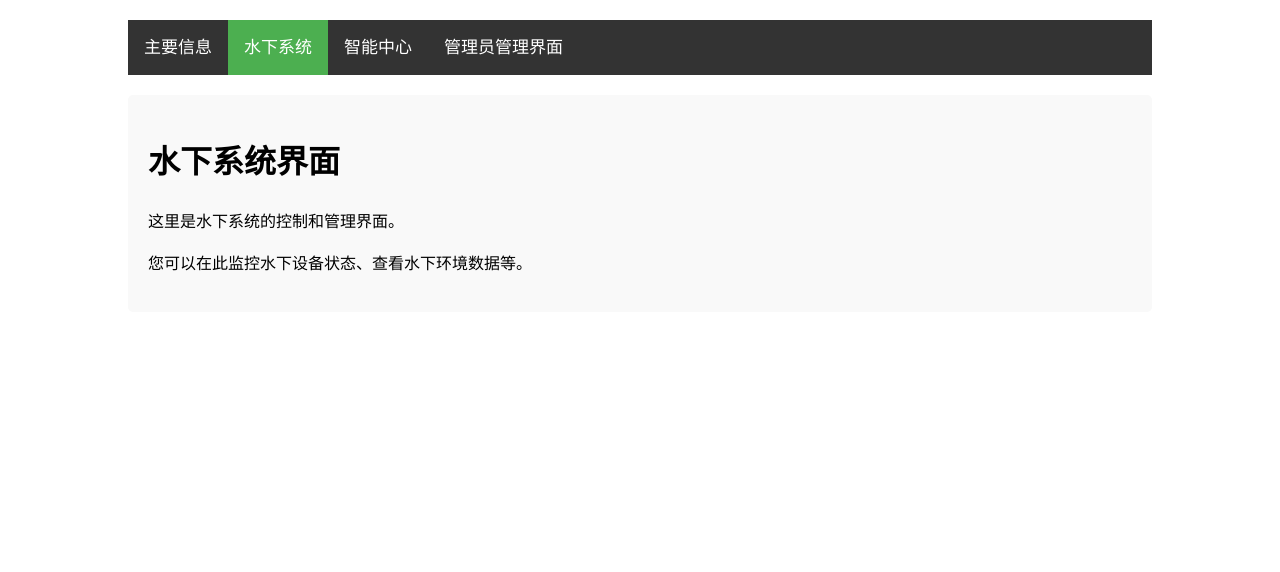
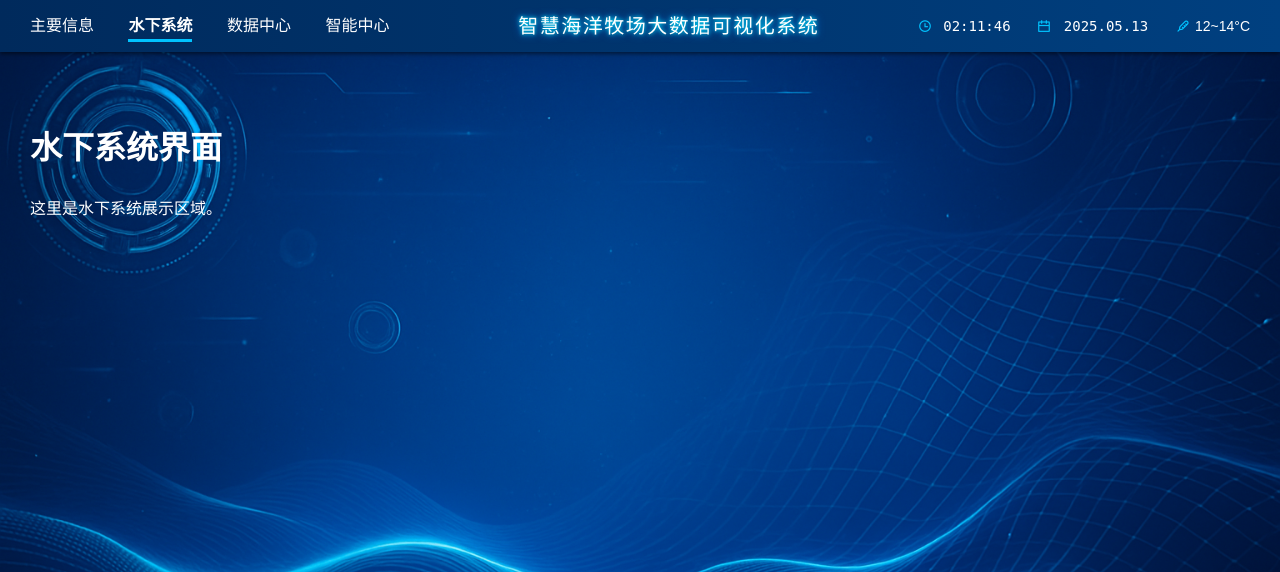
Before and after one commit to lightspacious/software_engineering, a Flask app: page /underwater in a window 1280 px wide. Shown: the top 572 px of the page. Run offline with Flask 3, Linux system fonts and the light colour scheme.

Commit message:
更新主体框架

```diff
--- /dev/null
+++ b/engineer/pyvenv.cfg
@@ -0,0 +1,5 @@
+home = /Library/Frameworks/Python.framework/Versions/3.12/bin
+include-system-site-packages = false
+version = 3.12.8
+executable = /Library/Frameworks/Python.framework/Versions/3.12/bin/python3.12
+command = /Library/Frameworks/Python.framework/Versions/3.12/bin/python3 -m venv /Users/tjhy/Desktop/软件工程中期/software_engineering/engineer
--- a/static/style.css
+++ b/static/style.css
@@ -4,6 +4,10 @@ body {
     margin: 0;
     padding: 0;
     line-height: 1.6;
+    background-image: url("/static/2.jpg");
+    background-size: cover;
+    background-position: center;
+    background-attachment: fixed;
 }
 
 .container {
@@ -14,7 +18,8 @@ body {
 
 /* 导航栏样式 */
 .navbar {
-    background-color: #333;
+    background-color: rgba(0, 47, 95, 0.85);  /* 半透明深蓝背景 */
+    backdrop-filter: blur(4px);               /* 模糊增强科技感 */
     overflow: hidden;
     margin-bottom: 20px;
 }
@@ -42,6 +47,20 @@ body {
 /* 内容区域样式 */
 .content {
     padding: 20px;
-    background-color: #f9f9f9;
+    background: transparent;  /* 强制透明背景 */
     border-radius: 5px;
 }
+
+#time-display {
+    font-family: monospace;      /* 等宽字体 */
+    display: inline-block;
+    width: 80px;                 /* 预留足够空间固定宽度 */
+    text-align: center;
+}
+
+#date-display {
+    font-family: monospace;
+    width: 100px;
+    display: inline-block;
+    text-align: center;
+}
--- a/templates/base.html
+++ b/templates/base.html
@@ -3,23 +3,133 @@
 <head>
     <meta charset="UTF-8">
     <meta name="viewport" content="width=device-width, initial-scale=1.0">
-    <title>多界面系统</title>
+    <title>智慧海洋牧场可视化系统</title>
     <link rel="stylesheet" href="{{ url_for('static', filename='style.css') }}">
+    <link rel="stylesheet" href="https://cdn.jsdelivr.net/npm/remixicon/fonts/remixicon.css"> <!-- 图标库 -->
+    <!-- 引入英文 + 中文字体 -->
+    <link href="https://fonts.googleapis.com/css2?family=Noto+Sans+SC:wght@400;700&family=Orbitron:wght@500&display=swap" rel="stylesheet">
+    <style>
+        body {
+            margin: 0;
+            padding: 0;
+            font-family: "Microsoft YaHei", sans-serif;
+            color: white;
+        }
+        .navbar {
+            display: flex;
+            justify-content: space-between;
+            align-items: center;
+            background: linear-gradient(to right, #002a5c, #004080);
+            padding: 10px 30px;
+            box-shadow: 0 2px 4px rgba(0,0,0,0.5);
+        }
+
+        .nav-left a {
+            color: white;
+            margin-right: 30px;
+            text-decoration: none;
+            font-size: 16px;
+            padding-bottom: 5px;
+        }
+
+        .nav-left a.active {
+            border-bottom: 3px solid #00c3ff;
+            font-weight: bold;
+        }
+
+        .nav-title {
+            font-size: 20px;
+            font-weight: bold;
+            text-align: center;
+            flex-grow: 1;
+            color: #ffffff;
+            font-family: "Orbitron", "Noto Sans SC", sans-serif;
+            text-transform: uppercase;           /* 全大写 */
+            letter-spacing: 1.5px;               /* 字间距拉开 */
+            text-shadow: 0 0 4px #00ffff, 0 0 8px #0077ff; /* 电子荧光蓝发光 */
+            font-weight: 500;
+        }
+
+        .nav-right {
+            display: flex;
+            align-items: center;
+            gap: 20px;
+            font-size: 14px;
+        }
+
+        .nav-right i {
+            margin-right: 5px;
+            color: #00c3ff;
+        }
+
+        .content {
+            padding: 30px;
+        }
+    </style>
 </head>
 <body>
-    <div class="container">
-        <!-- 导航栏 -->
-        <nav class="navbar">
-            <a href="{{ url_for('main_info') }}" class="nav-link {% if request.endpoint == 'main_info' %}active{% endif %}">主要信息</a>
-            <a href="{{ url_for('underwater') }}" class="nav-link {% if request.endpoint == 'underwater' %}active{% endif %}">水下系统</a>
-            <a href="{{ url_for('smart_center') }}" class="nav-link {% if request.endpoint == 'smart_center' %}active{% endif %}">智能中心</a>
-            <a href="{{ url_for('admin') }}" class="nav-link {% if request.endpoint == 'admin' %}active{% endif %}">管理员管理界面</a>
-        </nav>
+    <!-- 顶部导航栏 -->
+    <div class="navbar">
+        <!-- 左侧菜单 -->
+        <div class="nav-left">
+            <a href="{{ url_for('main_info') }}" class="{% if request.endpoint == 'main_info' %}active{% endif %}">主要信息</a>
+            <a href="{{ url_for('underwater') }}" class="{% if request.endpoint == 'underwater' %}active{% endif %}">水下系统</a>
+            <a href="{{ url_for('smart_center') }}" class="{% if request.endpoint == 'smart_center' %}active{% endif %}">数据中心</a>
+            <a href="{{ url_for('admin') }}" class="{% if request.endpoint == 'admin' %}active{% endif %}">智能中心</a>
+        </div>
 
-        <!-- 内容区域 -->
-        <div class="content">
-            {% block content %}{% endblock %}
+        <!-- 中间标题 -->
+        <div class="nav-title">
+            智慧海洋牧场大数据可视化系统
+        </div>
+
+        <!-- 右侧图标信息 -->
+        <div class="nav-right">
+            <div><i class="ri-time-line"></i><span id="time-display">--:--:--</span></div>
+            <div><i class="ri-calendar-line"></i><span id="date-display">----</span></div>
+            <div><i class="ri-thermometer-line"></i>12~14°C</div>
         </div>
     </div>
+
+    <!-- 页面内容区域 -->
+    <div class="content">
+        {% block content %}{% endblock %}
+    </div>
+
+    <script>
+    function updateTimeAndDate() {
+        const now = new Date();
+
+        // 时间格式 HH:MM:SS
+        const hours = now.getHours().toString().padStart(2, '0');
+        const minutes = now.getMinutes().toString().padStart(2, '0');
+        const seconds = now.getSeconds().toString().padStart(2, '0');
+        document.getElementById('time-display').textContent = `${hours}:${minutes}:${seconds}`;
+
+        // 日期格式 YYYY.MM.DD
+        const year = now.getFullYear();
+        const month = (now.getMonth() + 1).toString().padStart(2, '0');
+        const day = now.getDate().toString().padStart(2, '0');
+        document.getElementById('date-display').textContent = `${year}.${month}.${day}`;
+    }
+
+    updateTimeAndDate();             // 初始化一次
+    setInterval(updateTimeAndDate, 1000);  // 每秒刷新
+
+        function updateTime() {
+            const now = new Date();
+            const hours = now.getHours().toString().padStart(2, '0');
+            const minutes = now.getMinutes().toString().padStart(2, '0');
+            const seconds = now.getSeconds().toString().padStart(2, '0');
+            const timeStr = `${hours}:${minutes}:${seconds}`;
+            document.getElementById('time-display').textContent = timeStr;
+        }
+
+        // 初始加载一次
+        updateTime();
+
+        // 每秒更新时间
+        setInterval(updateTime, 1000);
+    </script>
 </body>
 </html>
--- a/templates/underwater.html
+++ b/templates/underwater.html
@@ -2,6 +2,5 @@
 
 {% block content %}
 <h1>水下系统界面</h1>
-<p>这里是水下系统的控制和管理界面。</p>
-<p>您可以在此监控水下设备状态、查看水下环境数据等。</p>
+<p>这里是水下系统展示区域。</p>
 {% endblock %}
```
Also changed, not shown: requirements.txt (added, +7 -0 lines), static/1.jpg (added), static/2.jpg (added), templates/1.jpg (added), templates/2.jpg (added), 11 other files.
